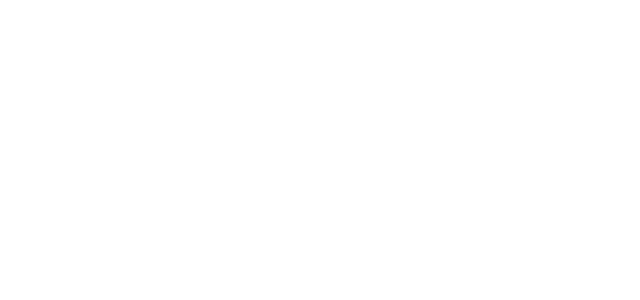
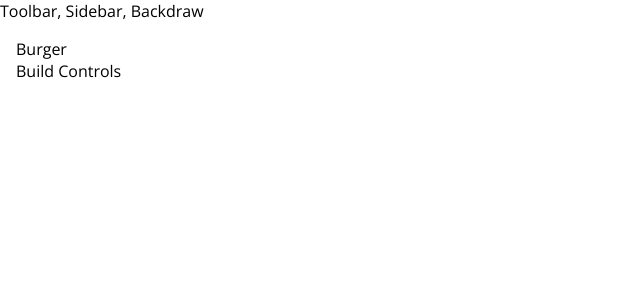
Before and after one commit to rohitpandit/burger-builder, a React (Create React App) app: page / in a window 1280 px wide. Shown: the top 300 px of the page, without its empty margins (0-640 px from the left). Built offline with nearby package versions, Linux system fonts and the light colour scheme.

Commit message:
initial layout

```diff
--- a/public/index.html
+++ b/public/index.html
@@ -24,7 +24,7 @@
       work correctly both with client-side routing and a non-root public URL.
       Learn how to configure a non-root public URL by running `npm run build`.
     -->
-    <link href="https://fonts.googleapis.com/css2?family=Open+Sans:ital,wght@0,700;1,400&display=swap" rel="stylesheet">
+    <link href="https://fonts.googleapis.com/css2?family=Open+Sans&display=swap" rel="stylesheet">
     <title>MyBurger</title>
   </head>
   <body>
--- a/src/App.js
+++ b/src/App.js
@@ -1,9 +1,12 @@
 import React from 'react'
+import Layout from './components/Layout/Layout'
+import BurgerBuilder from './containers/BurgerBuilder/BurgerBuilder';
 
 function App() {
   return (
-    <div>
-    </div>
+      <Layout>
+        <BurgerBuilder />
+      </Layout>
   );
 }
 
--- /dev/null
+++ b/src/components/Layout/Layout.js
@@ -0,0 +1,18 @@
+import React from 'react';
+
+import Aux from '../../hoc/Aux';
+import classes from './Layout.module.css';
+
+
+const Layout = (props) => {
+    return (
+      <Aux>
+        <div> Toolbar, Sidebar, Backdraw</div>
+        <main className={classes.Content}>
+          {props.children}
+        </main>
+      </Aux>
+    );
+}
+
+export default Layout;
--- /dev/null
+++ b/src/components/Layout/Layout.module.css
@@ -0,0 +1,3 @@
+.Content{
+    margin: 1rem;
+}
--- /dev/null
+++ b/src/containers/BurgerBuilder/BurgerBuilder.js
@@ -0,0 +1,20 @@
+import React, {Component} from 'react';
+
+import Aux from '../../hoc/Aux';
+
+class BurgerBuilder extends Component{
+    render(){
+        return (
+            <Aux>
+                <div>
+                    Burger
+                </div>
+                <div>
+                    Build Controls
+                </div>
+            </Aux>
+        );
+    }
+}
+
+export default BurgerBuilder;
--- /dev/null
+++ b/src/hoc/Aux.js
@@ -0,0 +1,3 @@
+const Aux = (props) => props.children;
+
+export default Aux;
--- a/src/index.css
+++ b/src/index.css
@@ -1,8 +1,7 @@
 body {
   margin: 0;
-  font-family: -apple-system, BlinkMacSystemFont, 'Segoe UI', 'Roboto', 'Oxygen',
-    'Ubuntu', 'Cantarell', 'Fira Sans', 'Droid Sans', 'Helvetica Neue',
-    sans-serif;
+  padding: 0;
+  font-family: 'Open Sans', sans-serif;
   -webkit-font-smoothing: antialiased;
   -moz-osx-font-smoothing: grayscale;
 }
```
Also changed, not shown: 1 other file (tests, documents, lock files or other folders).
